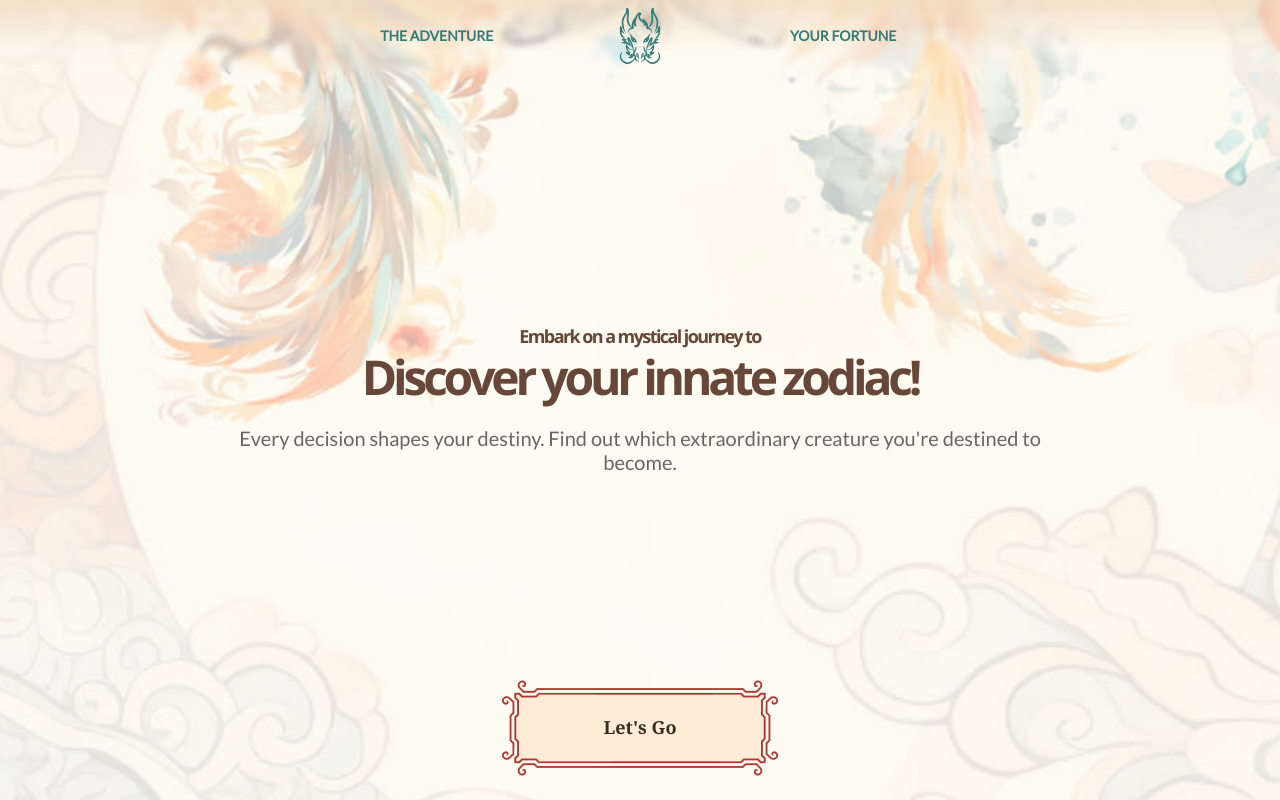
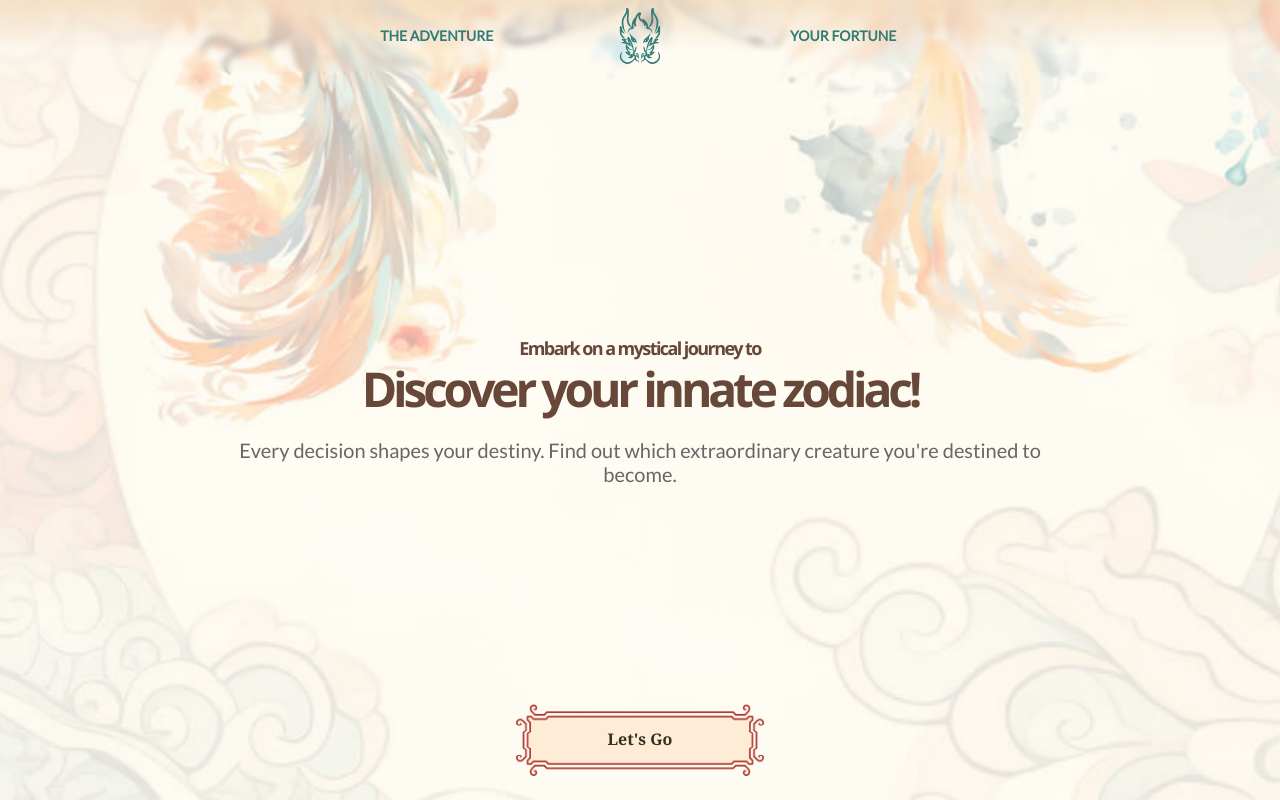
Before and after one commit to MichaelLisboa/cny2024, a React (Create React App) app: page / in a window 1280 px wide. Built offline with nearby package versions, Linux system fonts and the light colour scheme; a web font is replaced by a local one.

Commit message:
update to button component to reduce vertical height

```diff
--- a/src/components/Button.js
+++ b/src/components/Button.js
@@ -2,27 +2,63 @@ import React, { useState } from 'react';
 import { Link, useLocation } from 'react-router-dom';
 import styled from 'styled-components';
 import { motion } from 'framer-motion';
-import buttonDefaultImage from '../images/button_default.png';
+import buttonDefaultImage from '../images/button_default@2x.png';
 import buttonHoverImage from '../images/button_hover.png';
 import buttonActiveImage from '../images/button_active.png';
 
 
+// const StyledLink = styled(Link)`
+//   position: relative;
+//   z-index: 2;
+//   display: inline-flex;
+//   flex-direction: column;
+//   align-items: center;
+//   justify-content: center;
+//   padding: 0;
+//   height: 72px;
+//   min-width: 276px;
+//   border: solid 0px transparent;
+//   border-width: 40px 32px;
+//   border-image: url(${buttonDefaultImage}) 0 0 repeat;
+//   font-family: "Inknut Antiqua", Cambria, Cochin, Georgia, Times, 'Times New Roman', serif;
+//   font-weight: 800;
+//   font-size: 16px;
+//   color: #322F20;
+//   cursor: pointer;
+//   outline: none;
+//   box-sizing: border-box;
+//   background-color: transparent;
+//   white-space: nowrap;
+//   transition: border-image 0.35s ease-in-out, min-width 0.35s ease-in-out;
+
+//   border-image: ${props => props.isactive ? `url(${buttonActiveImage}) 48 40 stretch !important` : `url(${buttonDefaultImage}) 48 40 repeat !important`};
+
+//   &:hover {
+//     text-decoration: none;
+//     color: initial;
+//     border-image: url(${buttonHoverImage}) 48 40 stretch;
+//   }
+// `;
+
 const StyledLink = styled(Link)`
-  position: relative;
+position: relative;
   z-index: 2;
   display: inline-flex;
   flex-direction: column;
   align-items: center;
   justify-content: center;
-  padding: 0 24px;
-  height: 96px;
-  min-width: 276px;
+  padding: 0;
+  height: 72px;
+  min-width: 248px;
   border: solid 0px transparent;
-  border-width: 48px 40px;
-  border-image: url(${buttonDefaultImage}) 48 40 repeat;
+border-width: 20px 28px;
+  // -moz-border-image: url(${buttonDefaultImage}) 32 80 fill repeat round;
+  // -webkit-border-image: url(${buttonDefaultImage}) 32 80 fill repeat round;
+  // -o-border-image: url(${buttonDefaultImage}) 32 80 fill repeat round;
+  border-image: url(${buttonDefaultImage}) 44 64 fill stretch stretch;
   font-family: "Inknut Antiqua", Cambria, Cochin, Georgia, Times, 'Times New Roman', serif;
   font-weight: 800;
-  font-size: 18px;
+  font-size: 16px;
   color: #322F20;
   cursor: pointer;
   outline: none;
@@ -31,13 +67,14 @@ const StyledLink = styled(Link)`
   white-space: nowrap;
   transition: border-image 0.35s ease-in-out, min-width 0.35s ease-in-out;
 
-  border-image: ${props => props.isactive ? `url(${buttonActiveImage}) 48 40 repeat !important` : `url(${buttonDefaultImage}) 48 40 repeat !important`};
+  border-image: ${props => props.isactive ? `url(${buttonActiveImage}) 44 64 fill stretch stretch; !important` : `url(${buttonDefaultImage}) 44 64 fill stretch stretch; !important`};
 
   &:hover {
     text-decoration: none;
     color: initial;
-    border-image: url(${buttonHoverImage}) 48 40 repeat;
+    border-image: url(${buttonHoverImage}) 44 64 fill stretch stretch;
   }
+
 `;
 
 const NextButton = motion(StyledLink);
```
